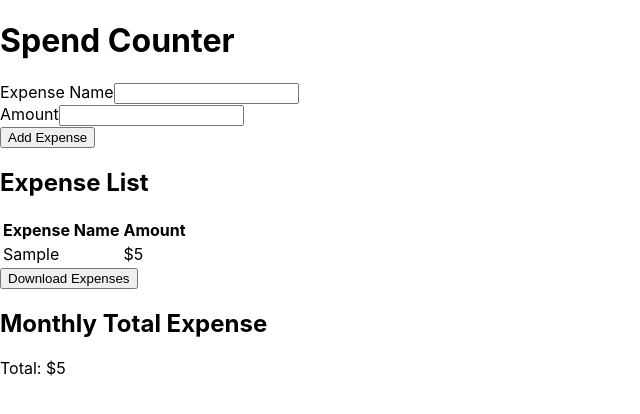
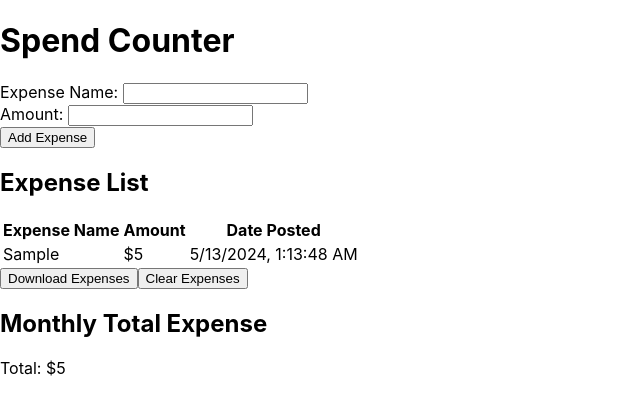
Before and after one commit to fardinGG/Spend-Counter, a React (Create React App) app in the folder spend-counter/: page / in a window 1280 px wide. Both pictures are taken after typing "Sample", "5" into the empty fields and a click on the button "Add Expense". Shown: the top 414 px of the page, without its empty margins (0-640 px from the left). Built offline with nearby package versions, Linux system fonts and the light colour scheme.

Commit message:
DB Authentication Failed

```diff
--- a/spend-counter/package.json
+++ b/spend-counter/package.json
@@ -6,6 +6,7 @@
     "@testing-library/jest-dom": "^5.17.0",
     "@testing-library/react": "^13.4.0",
     "@testing-library/user-event": "^13.5.0",
+    "firebase": "^10.11.1",
     "react": "^18.3.1",
     "react-bootstrap": "^2.10.2",
     "react-dom": "^18.3.1",
--- a/spend-counter/src/App.js
+++ b/spend-counter/src/App.js
@@ -1,16 +1,27 @@
-// App.js
-import React, { useState } from 'react';
+import React, { useState, useEffect } from 'react';
 import ExpenseForm from './components/expenseForm';
 import ExpenseTable from './components/expenseTable'
 import MonthlyTotal from './components/monthlyTotal';
-import { Button } from 'react-bootstrap'; // Import Button component
+import { Button } from 'react-bootstrap';
+
 import * as XLSX from 'xlsx';
 
 function App() {
   const [expenses, setExpenses] = useState([]);
 
+  useEffect(() => {
+    const storedExpenses = JSON.parse(localStorage.getItem('expenses')) || [];
+    setExpenses(storedExpenses);
+  }, []);
+
   const addExpense = (expense) => {
-    setExpenses([...expenses, expense]);
+    const updatedExpenses = [...expenses, expense];
+    setExpenses(updatedExpenses);
+    localStorage.setItem('expenses', JSON.stringify(updatedExpenses));
+  };
+  const clearExpenses = () => {
+    setExpenses([]);
+    localStorage.removeItem('expenses');
   };
 
   const downloadExpenses = () => {
@@ -26,15 +37,11 @@ function App() {
       <ExpenseForm onAddExpense={addExpense} />
       <ExpenseTable expenses={expenses} />
       <Button onClick={downloadExpenses}>Download Expenses</Button>
+      <Button variant="danger" onClick={clearExpenses}>Clear Expenses</Button>
       <MonthlyTotal expenses={expenses} />
 
     </div>
   );
 }
 
-
-
-
-
-
 export default App;
--- a/spend-counter/src/components/expenseForm.js
+++ b/spend-counter/src/components/expenseForm.js
@@ -9,7 +9,11 @@ function ExpenseForm({ onAddExpense }) {
   const handleSubmit = (e) => {
     e.preventDefault();
     if (!name || !amount) return;
-    const expense = { name, amount: parseFloat(amount) };
+    const expense = {
+      name,
+      amount: parseFloat(amount),
+      date: new Date().toLocaleString() // Add current date and time
+    };
     onAddExpense(expense);
     setName('');
     setAmount('');
@@ -18,7 +22,7 @@ function ExpenseForm({ onAddExpense }) {
   return (
     <Form onSubmit={handleSubmit}>
       <Form.Group>
-        <Form.Label>Expense Name</Form.Label>
+        <Form.Label>Expense Name: </Form.Label>
         <Form.Control
           type="text"
           value={name}
@@ -26,7 +30,7 @@ function ExpenseForm({ onAddExpense }) {
         />
       </Form.Group>
       <Form.Group>
-        <Form.Label>Amount</Form.Label>
+        <Form.Label>Amount: </Form.Label>
         <Form.Control
           type="number"
           value={amount}
--- a/spend-counter/src/components/expenseTable.js
+++ b/spend-counter/src/components/expenseTable.js
@@ -11,6 +11,7 @@ function ExpenseTable({ expenses }) {
           <tr>
             <th>Expense Name</th>
             <th>Amount</th>
+            <th>Date Posted</th> {/* Add date column */}
           </tr>
         </thead>
         <tbody>
@@ -18,6 +19,7 @@ function ExpenseTable({ expenses }) {
             <tr key={index}>
               <td>{expense.name}</td>
               <td>${expense.amount}</td>
+              <td>{expense.date}</td> {/* Display date */}
             </tr>
           ))}
         </tbody>
```
Also changed, not shown: 1 other file (tests, documents, lock files or other folders).
